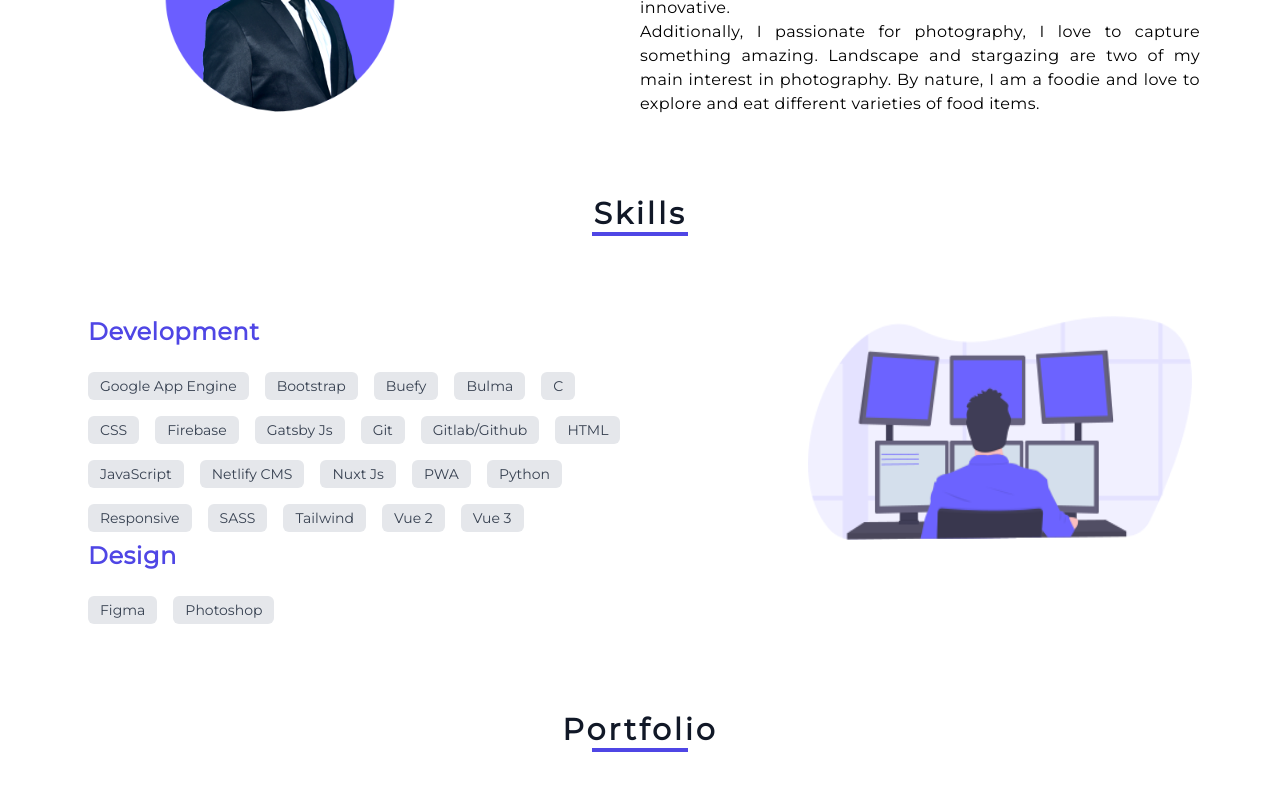
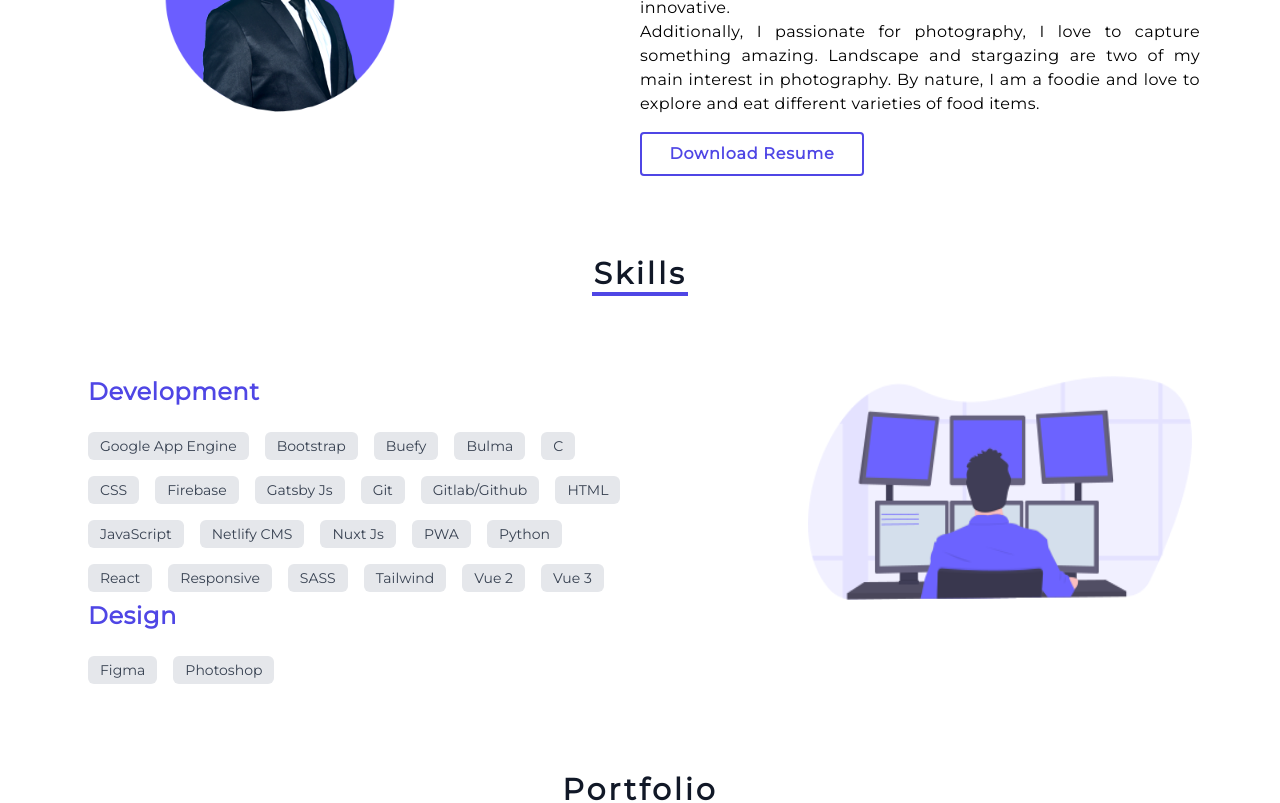
Before and after one commit to shubhangchourasia/portfolio, a Vue app: page / in a window 1280 px wide. Shown: the part 1000-1803 px from the top of the page. Built offline with nearby package versions, Linux system fonts and the light colour scheme.

Commit message:
Photo ratio fixed

```diff
--- a/src/components/Footer.vue
+++ b/src/components/Footer.vue
@@ -6,7 +6,7 @@
           &copy; 2021 Shubhang Chourasia
         </div>
         <div class="float-right mt-2 mr-10">
-          <a href="#">
+          <a href="#" aria-label="Back to top">
             <svg
               xmlns="http://www.w3.org/2000/svg"
               viewBox="0 0 24 24"
--- a/src/views/Home.vue
+++ b/src/views/Home.vue
@@ -17,7 +17,7 @@
       >
         <!-- Intro -->
         <div class="w-full grid justify-center items-center tracking-wide">
-          <p
+          <h2
             class="
               text-2xl
               md:text-xl
@@ -30,8 +30,8 @@
             data-aos-delay="200"
           >
             Hello, I'm
-          </p>
-          <p
+          </h2>
+          <h1
             class="
               text-7xl
               md:text-5xl
@@ -44,14 +44,15 @@
             data-aos-delay="400"
           >
             Shubhang
-          </p>
-          <p
+          </h1>
+
+          <h2
             class="text-2xl m-3 text-gray-900 font-extrabold dark:text-gray-200"
             data-aos="fade-right"
             data-aos-delay="800"
           >
             Frontend Developer
-          </p>
+          </h2>
           <div class="ml-3" data-aos="fade-up" data-aos-delay="1000">
             <router-link to="/#contact">
               <button
@@ -71,6 +72,7 @@
                   dark:hover:border-transparent
                   md:px-4
                   md:py-2
+                  tracking-wider
                 "
               >
                 Hire me
@@ -93,7 +95,7 @@
           <img
             src="../assets/Shubhang1.png"
             alt="Shubhang Chourasia"
-            class="h-auto md:h-1/2 md:mt-10"
+            class="h-auto md:mt-10"
             data-aos="fade-left"
             data-aos-delay="500"
           />
@@ -148,6 +150,31 @@
             interest in photography. By nature, I am a foodie and love to
             explore and eat different varieties of food items.
           </p>
+          <button
+            class="
+              bg-transparent
+              hover:bg-indigo-600
+              text-indigo-600
+              hover:text-white
+              dark:text-white
+              font-bold
+              py-2
+              px-6
+              rounded
+              mt-4
+              border-2 border-indigo-600
+              dark:border-indigo-600
+              dark:hover:bg-indigo-600
+              hover:border-transparent
+              dark:hover:border-transparent
+              md:px-4
+              md:py-2
+              w-56
+              tracking-wider
+            "
+          >
+            Download Resume
+          </button>
         </div>
       </div>
     </section>
@@ -183,6 +210,7 @@
           <div class="flex flex-wrap">
             <span
               class="
+                select-none
                 cursor-pointer
                 text-sm
                 bg-gray-200
@@ -220,9 +248,11 @@
           >
             Design
           </p>
-          <div class="flex flex-wrap cursor-pointer">
+          <div class="flex flex-wrap">
             <span
               class="
+                select-none
+                cursor-pointer
                 text-sm
                 bg-gray-200
                 text-gray-700
@@ -251,7 +281,7 @@
             src="../assets/programming.png"
             alt="Programming"
             class="w-96 h-56 md:w-64 md:h-40 md:mt-6"
-            data-ao="fade-left"
+            data-aos="fade-left"
             data-aos-duration="1500"
             data-aos-delay="200"
           />
@@ -485,7 +515,7 @@
           </div>
         </div>
         <div class="md:mx-auto">
-          <form class="flex md:flex-col md:mt-6">
+          <form class="flex md:flex-col md:mt-6" @submit.prevent>
             <div class="mx-2">
               <div class="flex md:flex-col">
                 <div class="mx-2" data-aos="fade-up" data-aos-duration="2000">
@@ -611,20 +641,29 @@
               >
                 <button
                   class="
-                    bg-blue-500
-                    hover:bg-blue-700
-                    text-white
+                    bg-transparent
+                    hover:bg-indigo-600
+                    text-indigo-600
+                    hover:text-white
+                    dark:text-white
                     font-bold
                     py-2
                     px-6
                     rounded
                     mt-4
-                    pointer-events-none
+                    border-2 border-indigo-600
+                    dark:border-indigo-600
+                    dark:hover:bg-indigo-600
+                    hover:border-transparent
+                    dark:hover:border-transparent
+                    md:px-4
+                    md:py-2
+                    tracking-wider
                   "
                 >
                   Send
                 </button>
-                <!-- Remove pointer events from button -->
+                <!-- Remove @submit.prevent from form tag -->
               </div>
             </div>
           </form>
@@ -665,6 +704,7 @@ export default {
       "Nuxt Js",
       "PWA",
       "Python",
+      "React",
       "Responsive",
       "SASS",
       "Tailwind",
```
